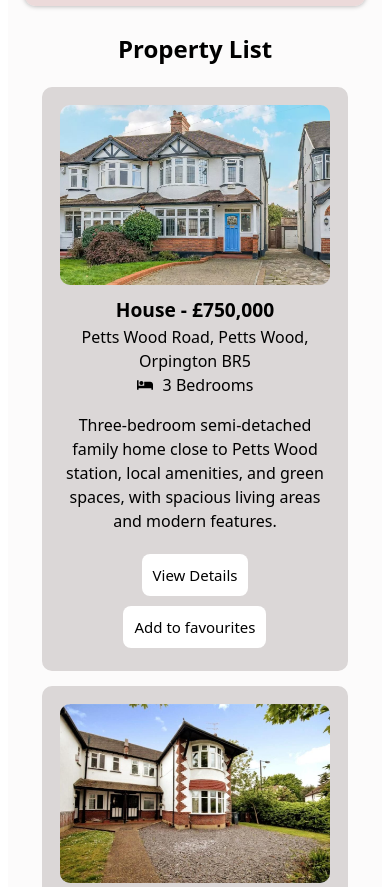
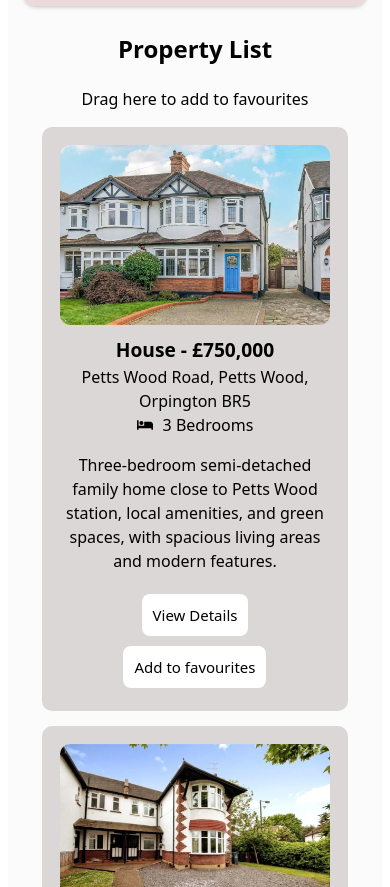
Before and after one commit to shashini13/React-CW, a React (Vite) app: page /#/ in a window 390 px wide. Shown: the part 816-1703 px from the top of the page. Built offline with nearby package versions, Linux system fonts and the light colour scheme.

Commit message:
Made new add-drag-drop div for mobile view only

```diff
--- a/src/components/PropertyList.jsx
+++ b/src/components/PropertyList.jsx
@@ -1,22 +1,36 @@
 import PropertyCard from './PropertyCard';
 
-const PropertyList = ({results, onFavourite}) => {
+const PropertyList = ({
+    results,
+    onFavourite,
+    favouriteProperties,
+    handleAddDrop,
+    handleDragOver
+}) => {
     if (!results || results.length === 0) {
-        return <p class="property-list-div">No properties found.</p>
+        return <p className="property-list-div">No properties found.</p>
     };
 
     return (
+
         <div className="property-list-div">
             <h2>Property List</h2>
-                <div className="property-list-content">
-                    {results.map((p) => (
+            <div
+                className="phone-view-add-to-fav"
+                onDrop={handleAddDrop}
+                onDragOver={handleDragOver}
+            >
+                <p>Drag here to add to favourites</p>
+            </div>
+            <div className="property-list-content">
+                {results.map((p) => (
                     <PropertyCard
                         key={p.id}
                         p = {p}
                         onFavourite={onFavourite}
                     />
-                    ))}
-                </div>
+                ))}
+            </div>
         </div>
     );
 }
```
